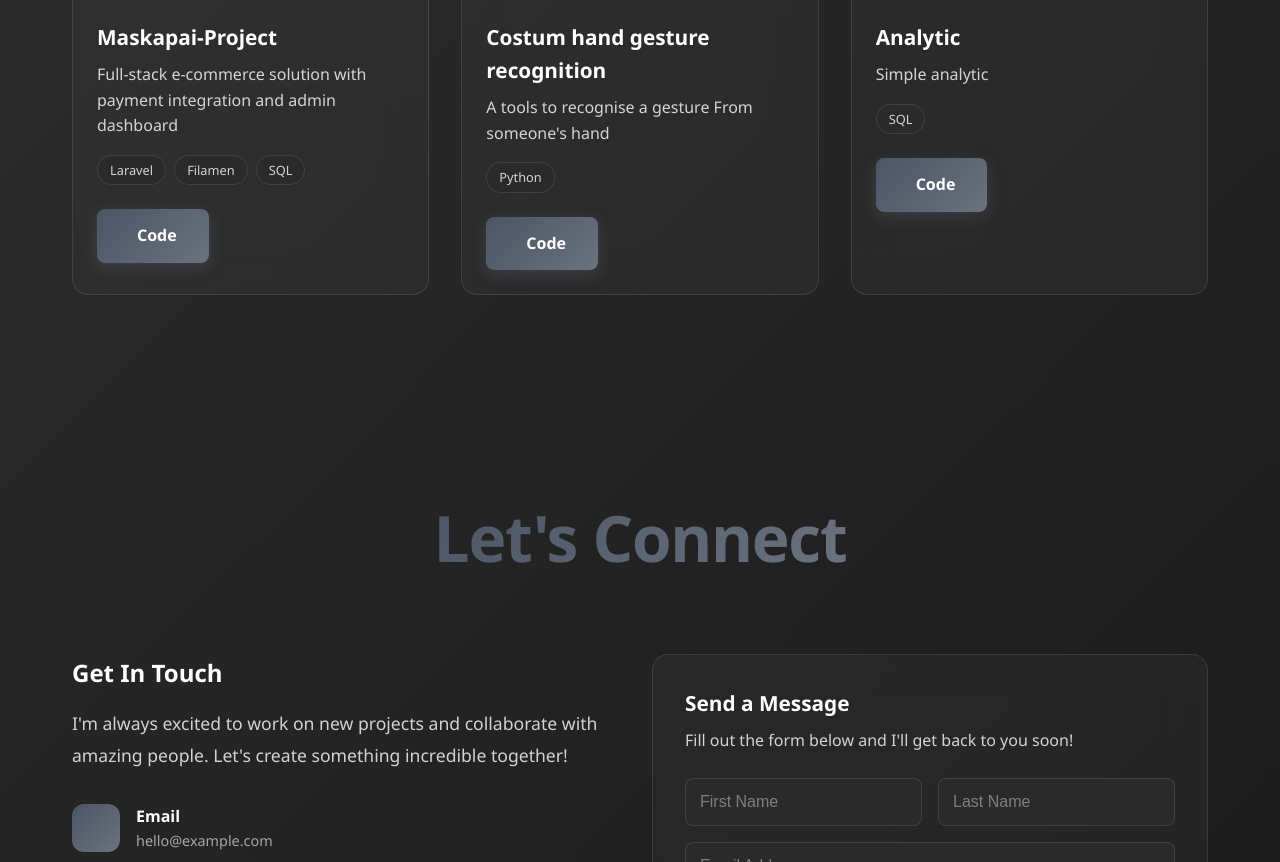
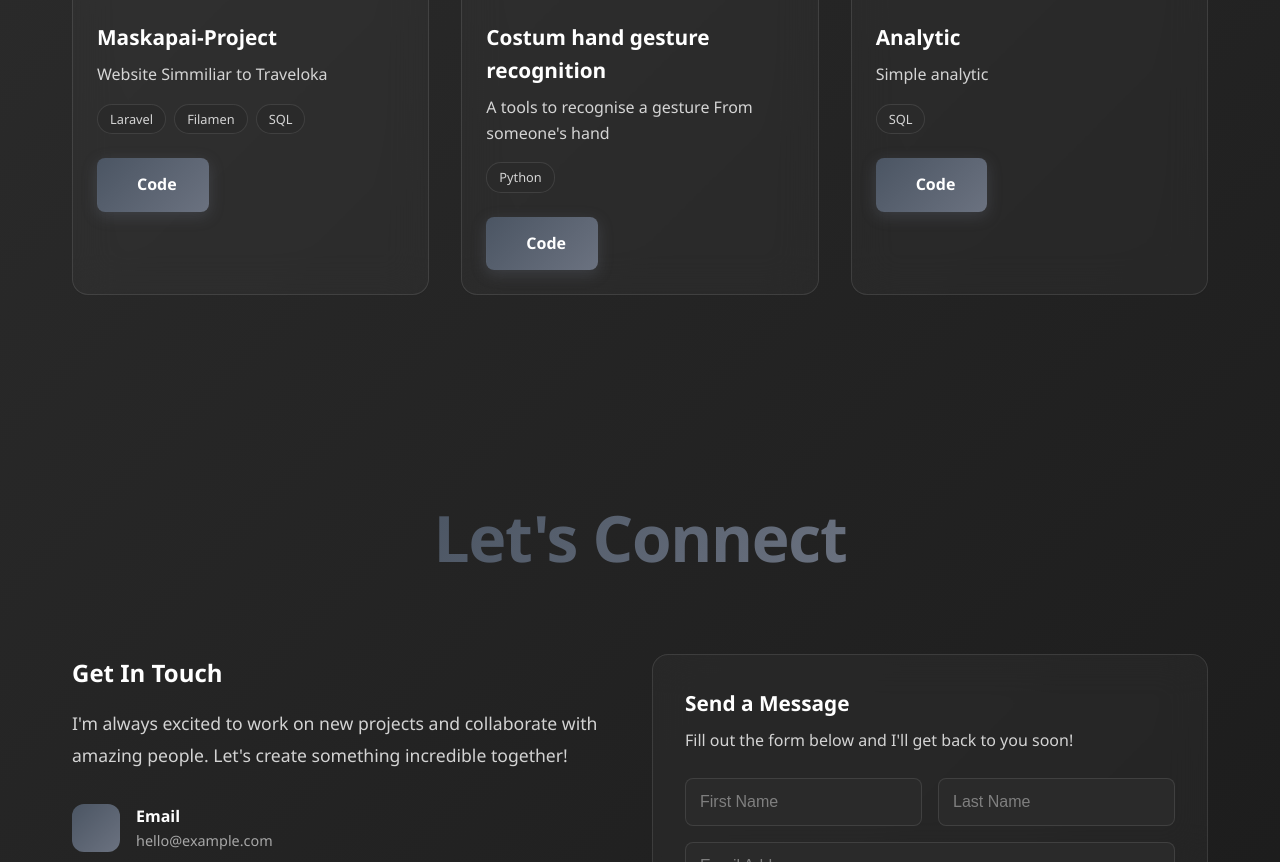
Before and after one commit to AzkaNonchallant/Portofolio-pekael, a plain HTML site: page index.html in a window 1280 px wide. Shown: the part 2671-3533 px from the top of the page. Drawn offline with Linux system fonts and the light colour scheme.

Commit message:
minor change

```diff
--- a/index.html
+++ b/index.html
@@ -192,7 +192,7 @@
                     <div class="project-content">
                         <h3 class="project-title">Maskapai-Project</h3>
                         <p class="project-description">
-                            Full-stack e-commerce solution with payment integration and admin dashboard
+                            Website Simmiliar to Traveloka
                         </p>
                         <div class="project-tech">
                             <span class="tech-badge">Laravel</span>
```
